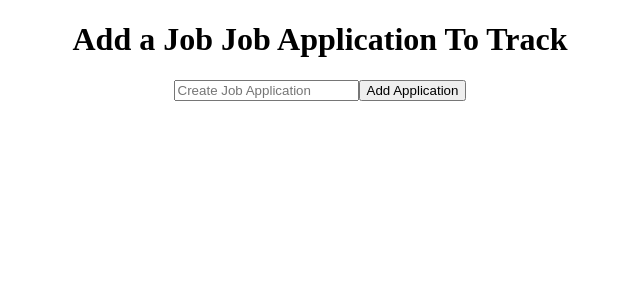
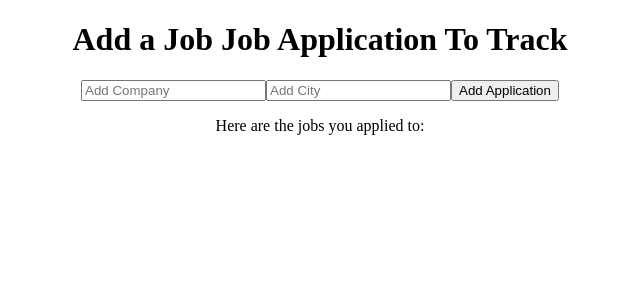
Before and after one commit to devaneyj3/Job-Tracker, a React (Create React App) app: page / in a window 1280 px wide. Shown: the top 300 px of the page, without its empty margins (320-960 px from the left). Built offline with nearby package versions, Linux system fonts and the light colour scheme.

Commit message:
add city and do more styling

```diff
--- a/src/App.js
+++ b/src/App.js
@@ -8,11 +8,12 @@ function App() {
 
   const [jobApplication, setJobApplication] = useState([])
 
-  const saveNewJob = value => {
+  const saveNewJob = (value, cityValue) => {
     setJobApplication(
     [...jobApplication,{
       id: Date.now(),
       name: value,
+      city: cityValue,
       completed: false
 
     }])
--- a/src/components/JobForm.jsx
+++ b/src/components/JobForm.jsx
@@ -1,20 +1,26 @@
 import React from 'react';
 import useInput from './customHook'
 
-const TodoForm = props => {
-    const [newJob, setNewJob, handleInputChange] = useInput('');
+const JobForm = props => {
+    const [newJob, setNewJob, handleJobChange] = useInput('');
+    const [city, setCity, handleCityChange] = useInput('');
 
     const submitNewJob= (e) => {
         e.preventDefault()
-        props.saveNewJob(newJob)
+        props.saveNewJob(newJob, city)
     }
     return (
         <div className='jobForm'>
             <form onSubmit={submitNewJob}>
                 <input type="text"
-                    placeholder="Create Job Application"
-                    onChange={handleInputChange}
+                    placeholder="Add Company"
+                    onChange={handleJobChange}
                     value={newJob}
+                    ></input>
+                    <input type="text"
+                    placeholder="Add City"
+                    onChange={handleCityChange}
+                    value={city}
                     ></input>
                 <button>Add Application</button>
             </form>
@@ -22,4 +28,4 @@ const TodoForm = props => {
     )
 }
 
-export default TodoForm;
+export default JobForm;
--- a/src/components/ShowJobs.jsx
+++ b/src/components/ShowJobs.jsx
@@ -1,13 +1,15 @@
 import React from 'react';
 
-const ShowTodos = props => {
+const ShowJobs = props => {
     return (
         <>
+        <p>Here are the jobs you applied to:</p>
         <ul className='jobList'>
             {props.jobs.map(job => {
                 return (
                     <div className='jobItems'>
-                        <li key={job.id}>{job.name}</li>
+                        <li key={job.id}>Name: {job.name}</li>
+                        <p>City: {job.city}</p>
                         <button>Edit</button>
                         <button>Delete</button>
                     </div>
@@ -18,4 +20,4 @@ const ShowTodos = props => {
     )
 }
 
-export default ShowTodos;
+export default ShowJobs;
--- a/src/css/index.scss
+++ b/src/css/index.scss
@@ -7,7 +7,7 @@ body {
             color: white;
             margin: 2% 0 2% 0;
             padding: 2%;
-            width: 10%;
+            width: 75%;
             li {
                 list-style: none;
                 margin-bottom: 10%;
```
